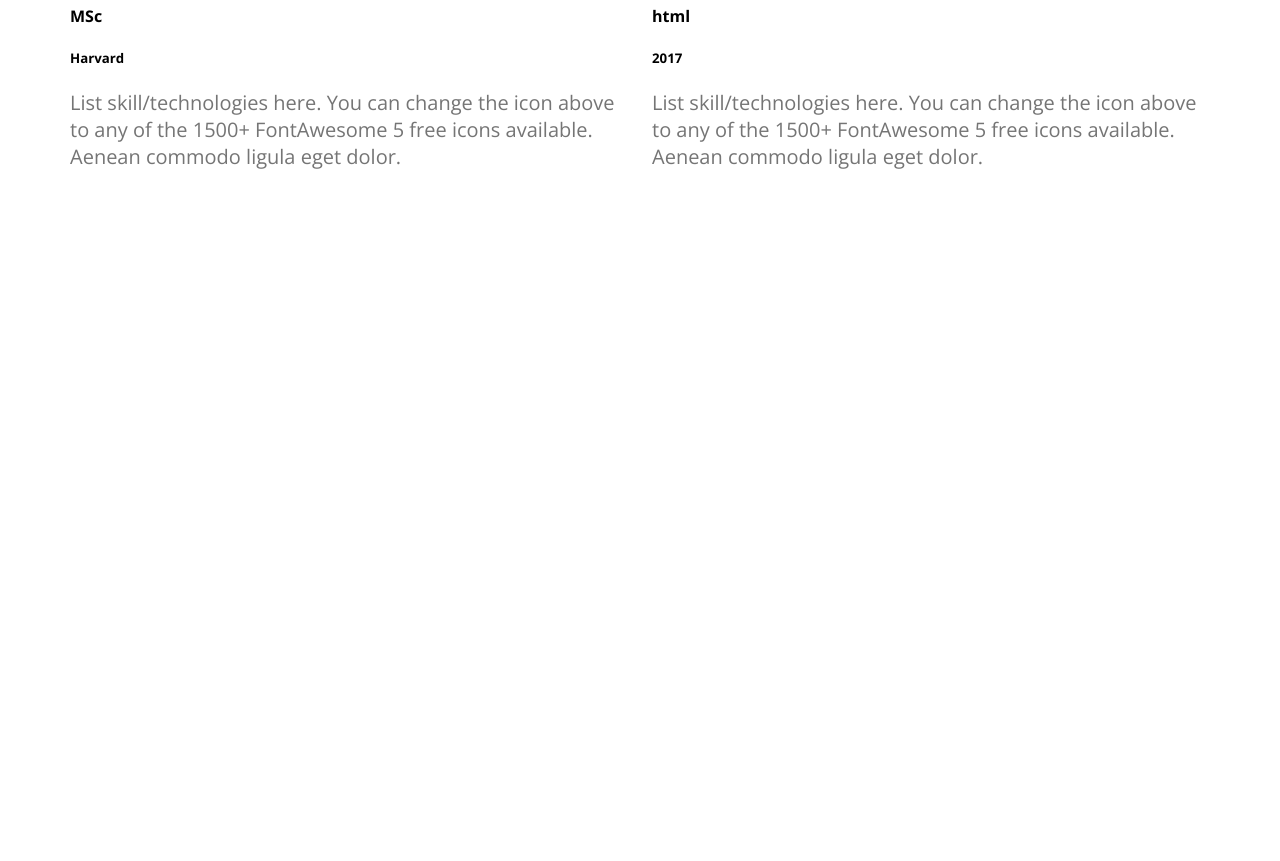
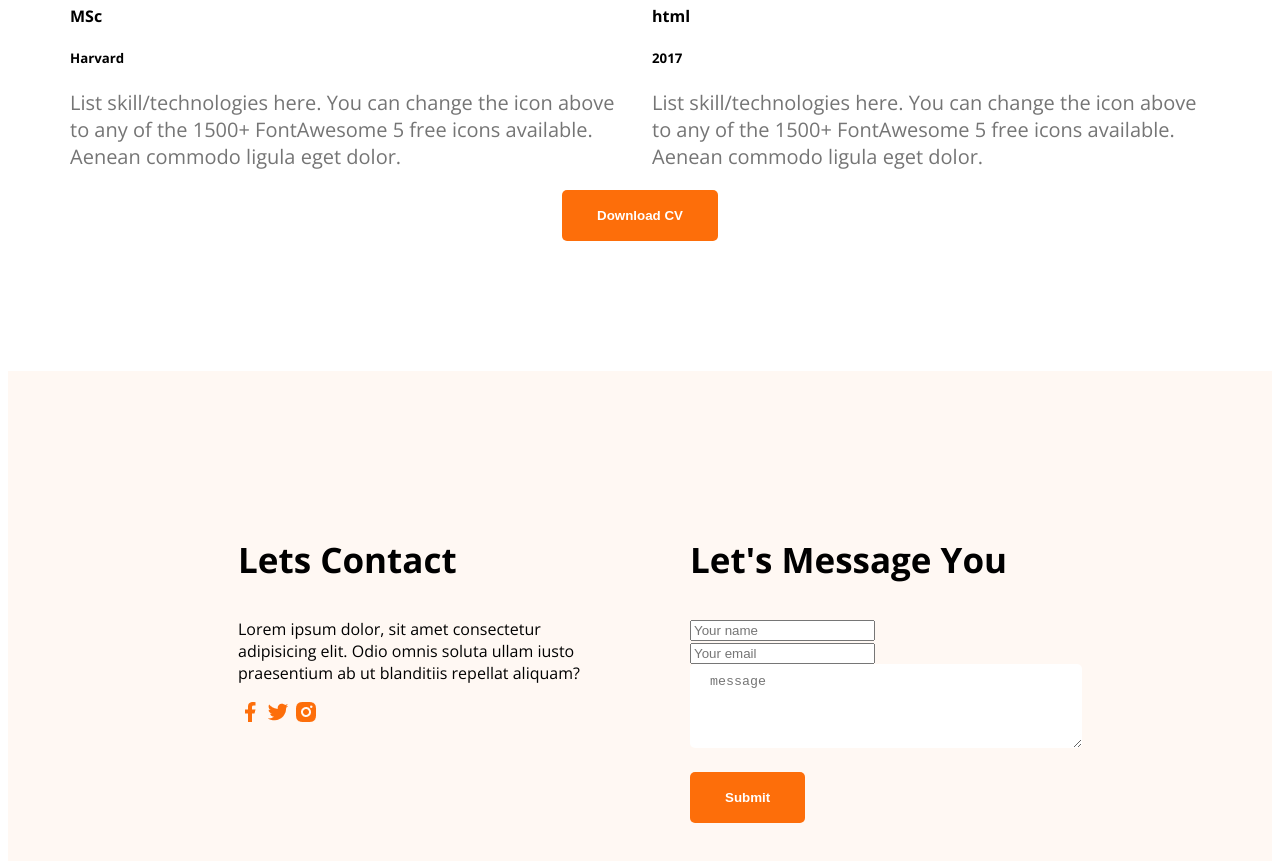
Before and after one commit to Rakib882/web-dev-portfolio, a plain HTML site: page index.html in a window 1280 px wide. Shown: the part 2726-3587 px from the top of the page. Before the commit the page ends 3026 px from the top, so only its background shows below. Drawn offline with nearby package versions, Linux system fonts and the light colour scheme.

Commit message:
full code 90%

```diff
--- a/index.html
+++ b/index.html
@@ -90,7 +90,7 @@
         </section>
     <!-- Resume -->
      <section class="resume">
-        <h3 class="resume-title">
+        <h3 class="resume-title text-center">
             A Summary of my Resume
         </h3>
         <div class="resume-container">
@@ -140,11 +140,30 @@ to any of the 1500+ FontAwesome 5 free icons available. Aenean commodo ligula eg
              </div>
 
         </div>
+        <div class="text-center">
+            <button class="btn">Download CV</button>
+        </div>
      </section>
     </main>
-    <footer>
-
-    </footer>
-
+<footer class="secondary-bg">
+    <div class="footer-column">
+        <h3 class="section-title">Lets Contact</h3>
+        <p>Lorem ipsum dolor, sit amet consectetur adipisicing elit. Odio omnis soluta ullam iusto praesentium ab ut blanditiis repellat aliquam?</p>
+        <div>
+            <a href=""><img src="images/facebook.png" alt="facebook"></a>
+            <a href=""><img src="images/twitter.png" alt="twitter"></a>
+            <a href=""><img src="images/insta.png" alt="insta"></a>
+        </div>
+    </div>
+    <div class="footer-column">
+        <h3 class="section-title">Let's Message You</h3>
+        <form action="">
+            <input type="text" placeholder="Your name" name="text" id="name">
+            <input type="email" placeholder="Your email" name="email" id="email">
+            <textarea name="Message" id="message" placeholder="message"></textarea>
+            <button class="btn">Submit</button>
+        </form>
+    </div>
+</footer>
 </body>
 </html>
--- a/styles/portfolio.css
+++ b/styles/portfolio.css
@@ -145,8 +145,37 @@ main {
 .resume-container {
     display: flex;
     gap:24px;
+    margin-bottom: 20px;
 }
 .experience-description {
     color: #757575;
     font-size: 20px;
 }
+.text-center {
+    text-align: center;
+}
+
+/* footer styles */
+
+footer {
+    padding: 130px 230px;
+    display: flex;
+    gap: 100px;
+}
+.footer-column {
+    width:50%;
+
+}
+footer input [type="text"],footer input [type="email"],footer textarea
+{
+    height: 64px;
+    border-radius: 5px;
+    background-color: white;
+    width: 100%;
+    display: block;
+    padding: 10px 20px;
+    margin-bottom: 24px;
+    border: none;
+
+
+}
```
